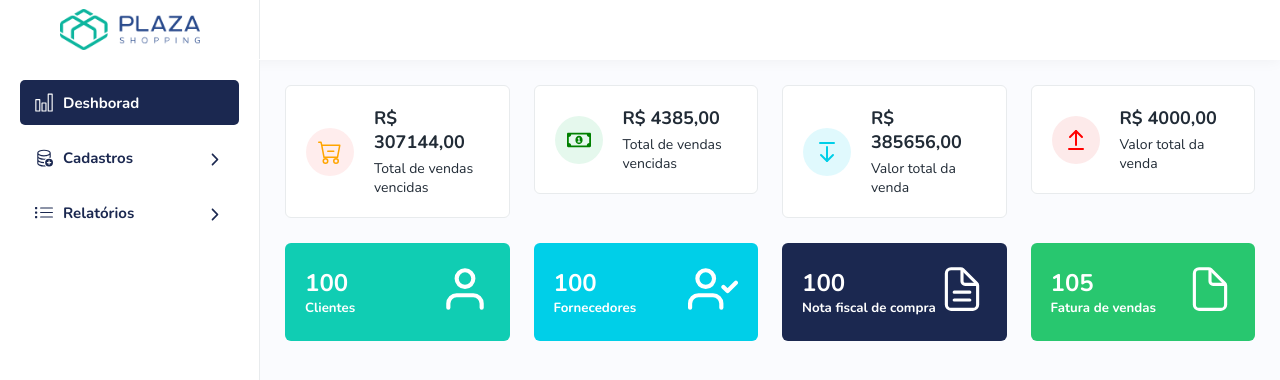
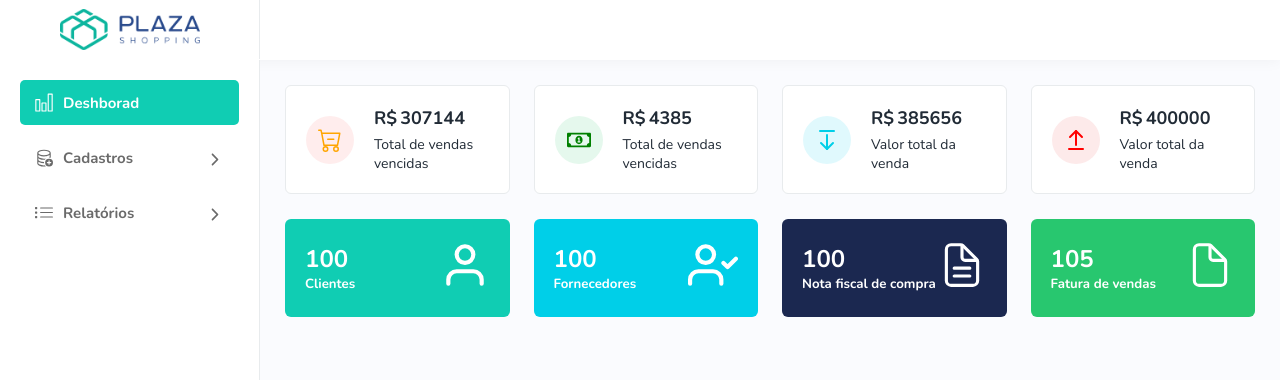
Before and after one commit to iraeveras/auditoria_loja, a React (Vite) app: page / in a window 1280 px wide. Shown: the top 380 px of the page. Built offline with nearby package versions, Linux system fonts and the light colour scheme.

Commit message:
refatoração

```diff
--- a/src/Components/Cardwidget/Cardwidget.css
+++ b/src/Components/Cardwidget/Cardwidget.css
@@ -36,6 +36,8 @@
 }
 
 .dash_widget .dash_widget_content h5 {
+    display: flex;
+    gap: 3px;
     color: #212b36;
     font-weight: 700;
     font-size: 18px;
--- a/src/Components/Cardwidget/Cardwidget.jsx
+++ b/src/Components/Cardwidget/Cardwidget.jsx
@@ -1,3 +1,5 @@
+import React from "react";
+import CounterUp from "../CounterUp/CounterUp";
 import "./Cardwidget.css";
 
 function Cardwidget({icon, value, title, classNameValue}) {
@@ -8,7 +10,7 @@ function Cardwidget({icon, value, title, classNameValue}) {
                             <span>{icon}</span>
                         </div>
                         <div className="dash_widget_content">
-                            <h5>R$ <span>{value}</span></h5>
+                            <h5>R$ <span><CounterUp endValue={value} /></span></h5>
                             <h6>{title}</h6>
                         </div>
                 </div>
--- a/src/Components/Dashboard/Dashboard.jsx
+++ b/src/Components/Dashboard/Dashboard.jsx
@@ -1,3 +1,4 @@
+import React from "react";
 import Cardwidget from "../Cardwidget/Cardwidget";
 import Cardcount from "../Cardcount/Cardcount";
 import { BsCartDash } from "react-icons/bs";
@@ -14,27 +15,27 @@ function Dashboard() {
         <div className="dashboard row">
             <Cardwidget
             icon={<BsCartDash/>}
-            value={`307144,00`}
+            value={'307144'}
             title={"Total de vendas vencidas"}
             classNameValue={"dash_widget dash_1"}
             />
 
             <Cardwidget
             icon={<FaRegMoneyBillAlt/>}
-            value={`4385,00`}
+            value={Number('4385')}
             title={"Total de vendas vencidas"}
             classNameValue={"dash_widget dash_2"} />
 
             <Cardwidget
             icon={<LuArrowDownFromLine/>}
-            value={`385656,00`}
+            value={Number('385656')}
             title={"Valor total da venda"}
             classNameValue={"dash_widget dash_3"}
             />
 
             <Cardwidget
             icon={<LuArrowUpFromLine/>}
-            value={`4000,00`}
+            value={'400000'}
             title={"Valor total da venda"}
             classNameValue={"dash_widget dash_4"}
             />
--- a/src/Components/Sidebarmenu/Sidebarmenu.css
+++ b/src/Components/Sidebarmenu/Sidebarmenu.css
@@ -25,7 +25,7 @@
 }
 
 .sidebar_menu .sidebar_menu_list li.submenu .menu_item:hover {
-    background: #1b2850;
+    background: #10cdb3;
     color: #fff;
     border-radius: 5px;
 }
@@ -37,14 +37,14 @@
 .sidebar_menu .sidebar_menu_list li.submenu .menu_item svg {
     width: 18px;
     font-size: 25px;
-    color: #1b2850;
+    color: #00000095;
 }
 
 .sidebar_menu  .sidebar_menu_list li.submenu .menu_item span {
     margin-left: 10px;
     font-size: 15px;
     font-weight: 700;
-    color: #1b2850;
+    color: #00000095;
 }
 
 .sidebar_menu .sidebar_menu_list li.submenu .menu_item:hover span {
@@ -78,7 +78,7 @@
 }
 
 .sidebar_menu .sidebar_menu_list li.submenu.active .menu_item {
-    background: #1b2850;
+    background: #10cdb3;
     border-radius: 5px;
 }
 
@@ -107,7 +107,7 @@
 .submenu .submenu_itens_list .submenu_item a {
     font-weight: 500;
     font-size: 14px;
-    color: #1b2850;
+    color: #00000090;
     position: relative;
     display: flex;
     align-items: center;
@@ -120,7 +120,7 @@
 
 .submenu .submenu_itens_list .submenu_item a::after {
     content: "";
-    border: 1px solid #1b2850;
+    border: 1px solid #00000090;
     width: 10px;
     height: 10px;
     border-radius: 50px;
@@ -132,10 +132,10 @@
 }
 
 .submenu .submenu_itens_list .submenu_item a:hover {
-    color: #535bf2;
+    color: #10cdb3;
 }
 
 .submenu .submenu_itens_list .submenu_item a:hover::after {
-    border: 1px solid #535bf2;
-    background: #535bf2;
+    border: 1px solid #10cdb3;
+    background: #10cdb3;
 }
--- a/src/Components/Sidebarmenu/Sidebarmenu.jsx
+++ b/src/Components/Sidebarmenu/Sidebarmenu.jsx
@@ -1,5 +1,5 @@
-import { useState, useEffect } from "react";
-import { Link, useLocation } from "react-router-dom";
+import { useState } from "react";
+import { Link } from "react-router-dom";
 import SubmenuItens from "./SubmenuItem";
 import { SlChart } from "react-icons/sl";
 import { BsDatabaseAdd } from "react-icons/bs";
@@ -8,26 +8,12 @@ import { SlList } from "react-icons/sl";
 import "./Sidebarmenu.css";
 
 function Sidebarmenu() {
-    const location = useLocation();
+
     const [visibleSubmenu, setVisibleSubmenu] = useState(null);
 
     function toggleSubmenu(index) {
         setVisibleSubmenu(visibleSubmenu === index ? null : index)
     }
-
-    // useEffect(() => {
-    //     const path = location.pathname;
-
-    //     if (path.startsWith("/Cad")) {
-    //         setVisibleSubmenu(0)
-    //     } else if (path.startsWith("/Rel")) {
-    //         setVisibleSubmenu(1)
-    //     } else {
-    //         setVisibleSubmenu(null)
-    //     }
-
-    // }, [location]);
-
 
     return (
         <div className="sidebar_menu">
--- a/src/index.css
+++ b/src/index.css
@@ -105,6 +105,25 @@ select {
   flex-direction: column;
   margin-bottom: 25px;
   width: 100%;
+}
+
+.pass_group {
+  position: relative;
+}
+
+.pass_group .toggle_password, .pass_group .icon_user {
+  display: flex;
+  align-items: center;
+  justify-content: center;
+  cursor: pointer;
+  width: 30px;
+  height: 30px;
+  color: #637381;
+  font-size: 18px;
+  border-radius: 50%;
+  position: absolute;
+  top: 50%;
+  right: 10px;
 }
 
 .btn {
--- a/src/main.jsx
+++ b/src/main.jsx
@@ -12,6 +12,7 @@ import CadCausa from './pages/CadCausa/CadCausa.jsx';
 import CadTipoDocReg from './pages/CadTipoDocReg/CadTipoDocReg.jsx';
 import CadCausaPerda from './pages/CadCausaPerda/CadCausaPerda.jsx';
 import './index.css';
+import Signin from './pages/Signin/Signin.jsx';
 
 const router = createBrowserRouter([
   {
--- a/src/pages/CadUSer/CadUser.css
+++ b/src/pages/CadUSer/CadUser.css
@@ -27,22 +27,3 @@
 .pass_input {
     position: relative;
 }
-
-.pass_group {
-    position: relative;
-}
-
-.pass_group .toggle_password {
-    display: flex;
-    align-items: center;
-    justify-content: center;
-    cursor: pointer;
-    width: 30px;
-    height: 30px;
-    color: #637381;
-    font-size: 18px;
-    border-radius: 50%;
-    position: absolute;
-    top: 50%;
-    right: 10px;
-}
```
